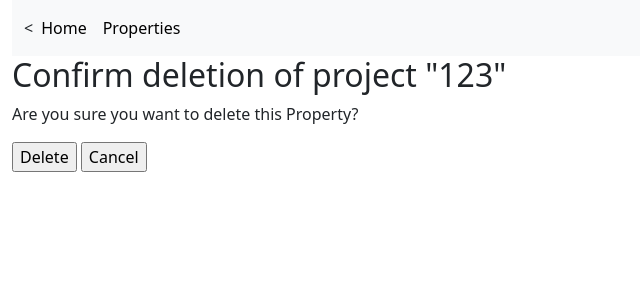
After one commit to Nicholasgboland/CS4320-Sem-Project, a Django app: page /property/2/delete/ in a window 1280 px wide. The commit adds this page. Shown: the top 300 px of the page, without its empty margins (0-640 px from the left). Run offline with Django 5.2, Linux system fonts and the light colour scheme; data comes from the database, SQL or seed files in the repository; both versions use the stored data as it was after the commit; some libraries are stand-ins or nearby versions.

Commit message:
added the delete button to properties

```diff
--- a/source/simple_real_estate_1/real_estate/models.py
+++ b/source/simple_real_estate_1/real_estate/models.py
@@ -8,22 +8,22 @@ from django.db import models
 from django.urls import reverse
 from django.views import generic
 
-#class ExpenseRecord(models.Model):
- #   expense_record_id = models.BigAutoField(primary_key=True)
-  #  expense_report_date = models.DateField()
-   # property = models.ForeignKey('Property', models.DO_NOTHING)
-   # unit = models.ForeignKey('Unit', models.DO_NOTHING, blank=True, null=True)
-    #expense_total = models.TextField()  # This field type is a guess.
-    #notes = models.TextField(null=True)
+class ExpenseRecord(models.Model):
+    expense_record_id = models.BigAutoField(primary_key=True)
+    expense_report_date = models.DateField()
+    property = models.ForeignKey('Property', models.DO_NOTHING)
+    unit = models.ForeignKey('Unit', models.DO_NOTHING, blank=True, null=True)
+    expense_total = models.TextField()  # This field type is a guess.
+    notes = models.TextField(null=True)
 
-    #class Meta:
-     #   managed = False
-      #  db_table = 'expense_record'
+    class Meta:
+        managed = True
+        db_table = 'expense_record'
 
 
 class ExpenseRecordItem(models.Model):
     expense_item_id = models.BigAutoField(primary_key=True)
-    #expense_record = models.ForeignKey(ExpenseRecord, models.DO_NOTHING)
+    expense_record = models.ForeignKey(ExpenseRecord, models.DO_NOTHING)
     expense_item_name = models.TextField()
     expense_item_cost = models.TextField(blank=True, null=True)  # This field type is a guess.
     expense_type = models.TextField()
--- /dev/null
+++ b/source/simple_real_estate_1/real_estate/templates/delete_property.html
@@ -0,0 +1,12 @@
+{% extends 'nav_bar.html' %}
+{% block content%}
+
+<h2>Confirm deletion of project "{{ property.name }}"</h2>
+
+<form method="post">
+    {% csrf_token %}
+    <p>Are you sure you want to delete this Property?</p>
+    <input type="submit" value="Delete">
+    <input type="button" value="Cancel">
+</form>
+{% endblock %}
--- a/source/simple_real_estate_1/real_estate/templates/properties_list.html
+++ b/source/simple_real_estate_1/real_estate/templates/properties_list.html
@@ -35,7 +35,7 @@
 
       <a style="display: inline-block; width: 100%; text-align: left;">
         <span style="float: left;">{{ property.city }}, {{property.state_abrv}}, {{property.zip}}</span>
-        <span style="float: right;"><button class="btn btn-primary">View/Update Property</button>            <button class="btn btn-danger">Delete Property</button></span>
+        <span style="float: right;"><button class="btn btn-primary">View/Update Property</button>            <a class="btn btn-danger" href = "{% url 'delete_property' property.property_id %}">Delete Property</a></span>
       </a>
 
 
--- a/source/simple_real_estate_1/real_estate/views.py
+++ b/source/simple_real_estate_1/real_estate/views.py
@@ -42,3 +42,20 @@ def createMaintenceRecord(request):
 
     context = {'form': form}
     return render(request, 'create_maintence_record.html', context)
+
+
+
+def delete_property(request, pk):
+   property = Property.objects.get(pk=pk)
+   if request.method == 'POST':
+      try:
+         print("got id")
+
+
+         property.delete()
+         return redirect('properties_list')
+      except Property.DoesNotExist:
+            # Handle the case where the project does not exist
+        print("does not exist")
+        return redirect('properties_list')  # Redirect to an appropriate page
+   return render(request, 'delete_property.html', {'property':property})
--- a/source/simple_real_estate_1/simple_real_estate/urls.py
+++ b/source/simple_real_estate_1/simple_real_estate/urls.py
@@ -22,10 +22,11 @@ urlpatterns = [
     path('', views.index, name='index'),
     #path('', views.index, name='login'),
     path('properties/', views.properties, name = 'properties_list'),
+    path('property/<int:pk>/delete/', views.delete_property, name='delete_property'),
     #path('properties/', views.PropertyListView.as_view(), name = 'properties_list.html'),
     path('properties/property_form/', views.createProperty, name = 'property_form'),
 
-    path('/maintence_form/', views.createMaintenceRecord, name = 'maintence_form'),
+    path('maintence_form/', views.createMaintenceRecord, name = 'maintence_form'),
 
 
     path('maintence_records/', views.maintence_record, name = 'maintence_records'),
```
Also changed, not shown: source/simple_real_estate_1/db.sqlite3, source/simple_real_estate_1/real_estate/migrations/0001_initial.py.
